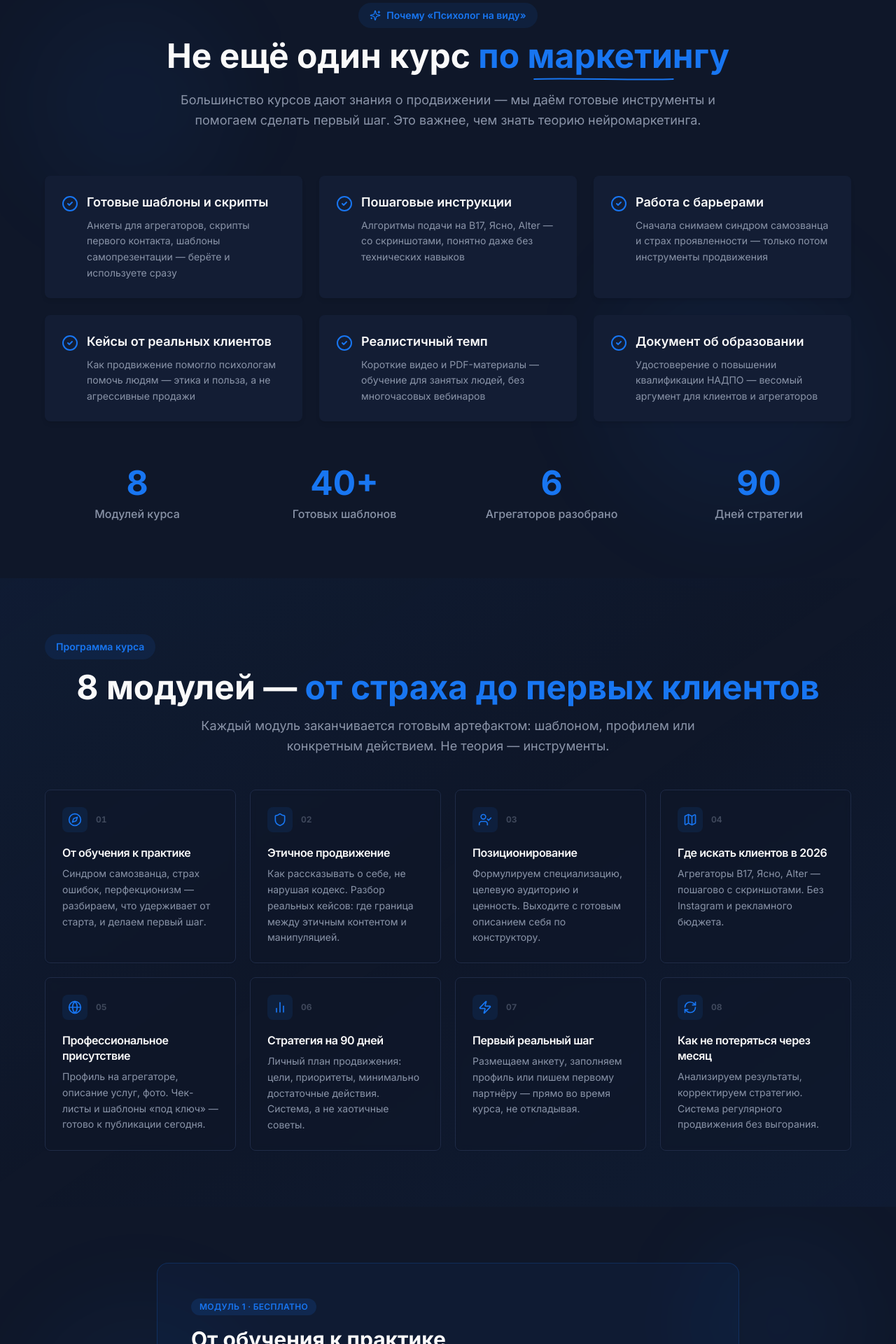
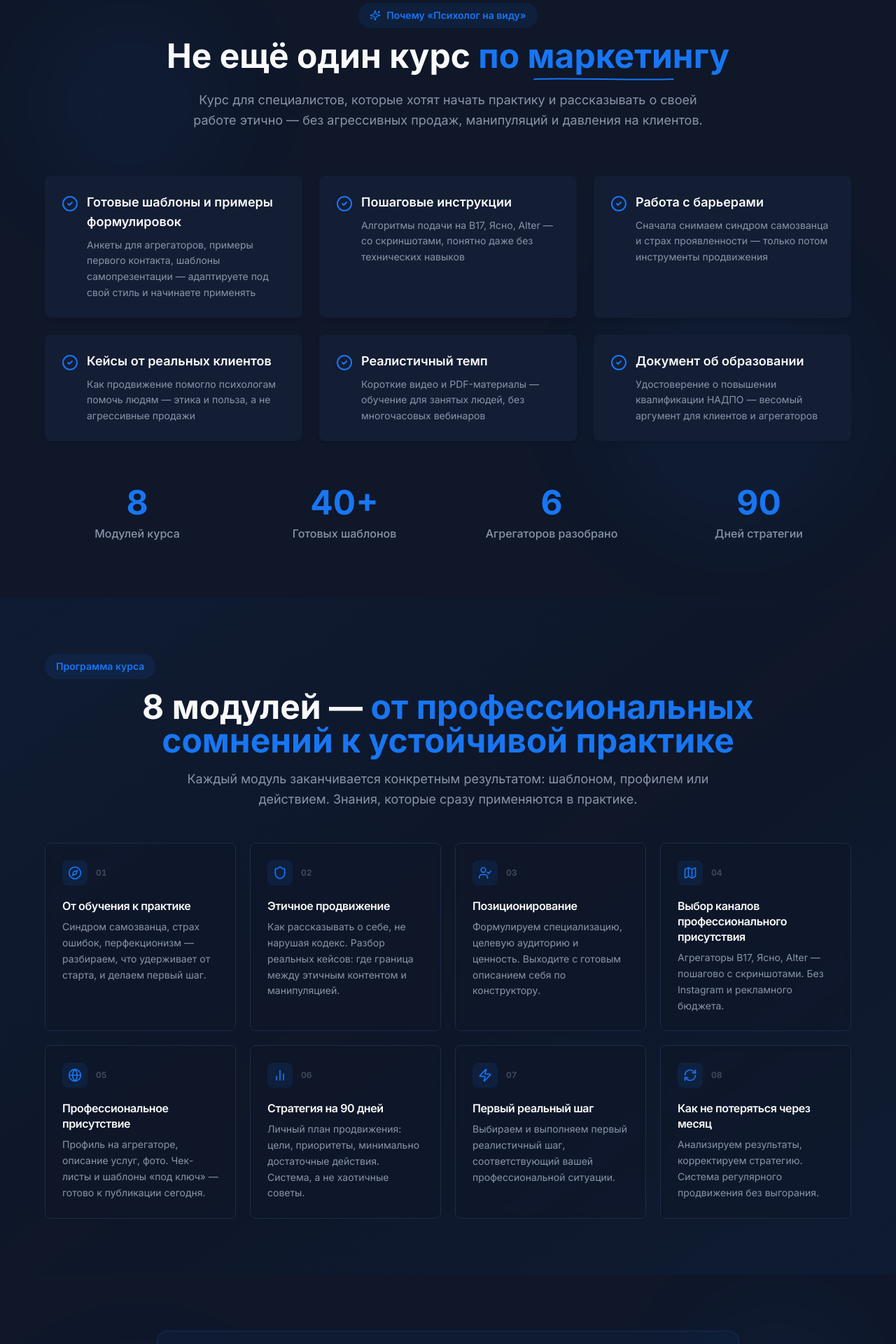
Before and after one commit to pr-poehali-dev/tech-evolution-initiative-6, a React (Vite) app: page / in a window 1280 px wide. Shown: the part 860-2780 px from the top of the page at 70% size. Built offline with nearby package versions, Linux system fonts and the light colour scheme.

Commit message:
Обновление копирайтинга главной страницы

```diff
--- a/src/components/AboutSection.tsx
+++ b/src/components/AboutSection.tsx
@@ -2,7 +2,7 @@ import { Card, CardContent } from "@/components/ui/card"
 import { CheckCircle2, Sparkles } from "lucide-react"
 
 const values = [
-  { title: "Готовые шаблоны и скрипты", description: "Анкеты для агрегаторов, скрипты первого контакта, шаблоны самопрезентации — берёте и используете сразу" },
+  { title: "Готовые шаблоны и примеры формулировок", description: "Анкеты для агрегаторов, примеры первого контакта, шаблоны самопрезентации — адаптируете под свой стиль и начинаете применять" },
   { title: "Пошаговые инструкции", description: "Алгоритмы подачи на B17, Ясно, Alter — со скриншотами, понятно даже без технических навыков" },
   { title: "Работа с барьерами", description: "Сначала снимаем синдром самозванца и страх проявленности — только потом инструменты продвижения" },
   { title: "Кейсы от реальных клиентов", description: "Как продвижение помогло психологам помочь людям — этика и польза, а не агрессивные продажи" },
@@ -39,7 +39,7 @@ export function AboutSection() {
             </span>
           </h2>
           <p className="text-lg text-muted-foreground max-w-3xl mx-auto leading-relaxed">
-            Большинство курсов дают знания о продвижении — мы даём готовые инструменты и помогаем сделать первый шаг. Это важнее, чем знать теорию нейромаркетинга.
+            Курс для специалистов, которые хотят начать практику и рассказывать о своей работе этично — без агрессивных продаж, манипуляций и давления на клиентов.
           </p>
         </div>
 
--- a/src/components/ServicesSection.tsx
+++ b/src/components/ServicesSection.tsx
@@ -23,7 +23,7 @@ const modules = [
   {
     icon: "Map",
     number: "04",
-    title: "Где искать клиентов в 2026",
+    title: "Выбор каналов профессионального присутствия",
     description: "Агрегаторы B17, Ясно, Alter — пошагово с скриншотами. Без Instagram и рекламного бюджета.",
   },
   {
@@ -42,7 +42,7 @@ const modules = [
     icon: "Zap",
     number: "07",
     title: "Первый реальный шаг",
-    description: "Размещаем анкету, заполняем профиль или пишем первому партнёру — прямо во время курса, не откладывая.",
+    description: "Выбираем и выполняем первый реалистичный шаг, соответствующий вашей профессиональной ситуации.",
   },
   {
     icon: "RefreshCw",
@@ -62,10 +62,10 @@ export function ServicesSection() {
         </div>
         <h2 className="text-3xl sm:text-4xl md:text-5xl font-bold text-center mb-4 text-balance">
           8 модулей —{" "}
-          <span className="text-primary">от страха до первых клиентов</span>
+          <span className="text-primary">от профессиональных сомнений к устойчивой практике</span>
         </h2>
         <p className="text-center text-muted-foreground mb-12 max-w-3xl mx-auto leading-relaxed text-lg">
-          Каждый модуль заканчивается готовым артефактом: шаблоном, профилем или конкретным действием. Не теория — инструменты.
+          Каждый модуль заканчивается конкретным результатом: шаблоном, профилем или действием. Знания, которые сразу применяются в практике.
         </p>
         <div className="grid grid-cols-1 md:grid-cols-2 lg:grid-cols-4 gap-5">
           {modules.map((module, index) => (
--- a/src/components/TestimonialsSection.tsx
+++ b/src/components/TestimonialsSection.tsx
@@ -9,7 +9,7 @@ const testimonials = [
     role: "Перешла из HR в психологию",
   },
   {
-    quote: "Вела практику как коуч без диплома. Боялась, что меня не возьмут в Alter. Курс дал пошаговый алгоритм подачи — прошла с первого раза. Теперь поток клиентов стабильный.",
+    quote: "Вела практику как коуч без диплома. Боялась, что меня не возьмут в Alter. Курс дал пошаговый алгоритм подачи — прошла с первого раза. После курса я перестала воспринимать продвижение как навязчивые продажи и смогла спокойно рассказать о своей практике.",
     name: "Ольга, 48 лет",
     role: "Коуч, легализовала практику",
   },
```
